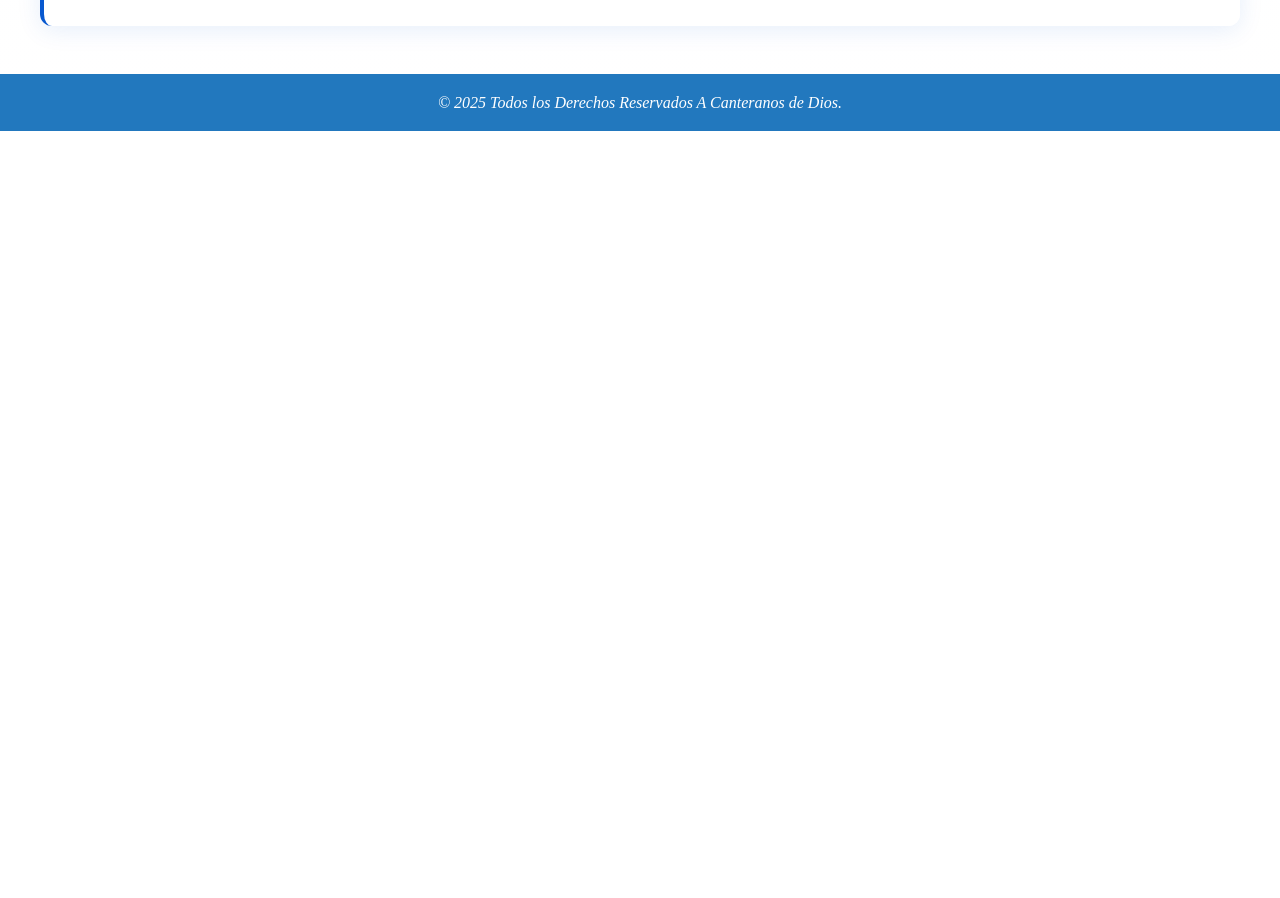
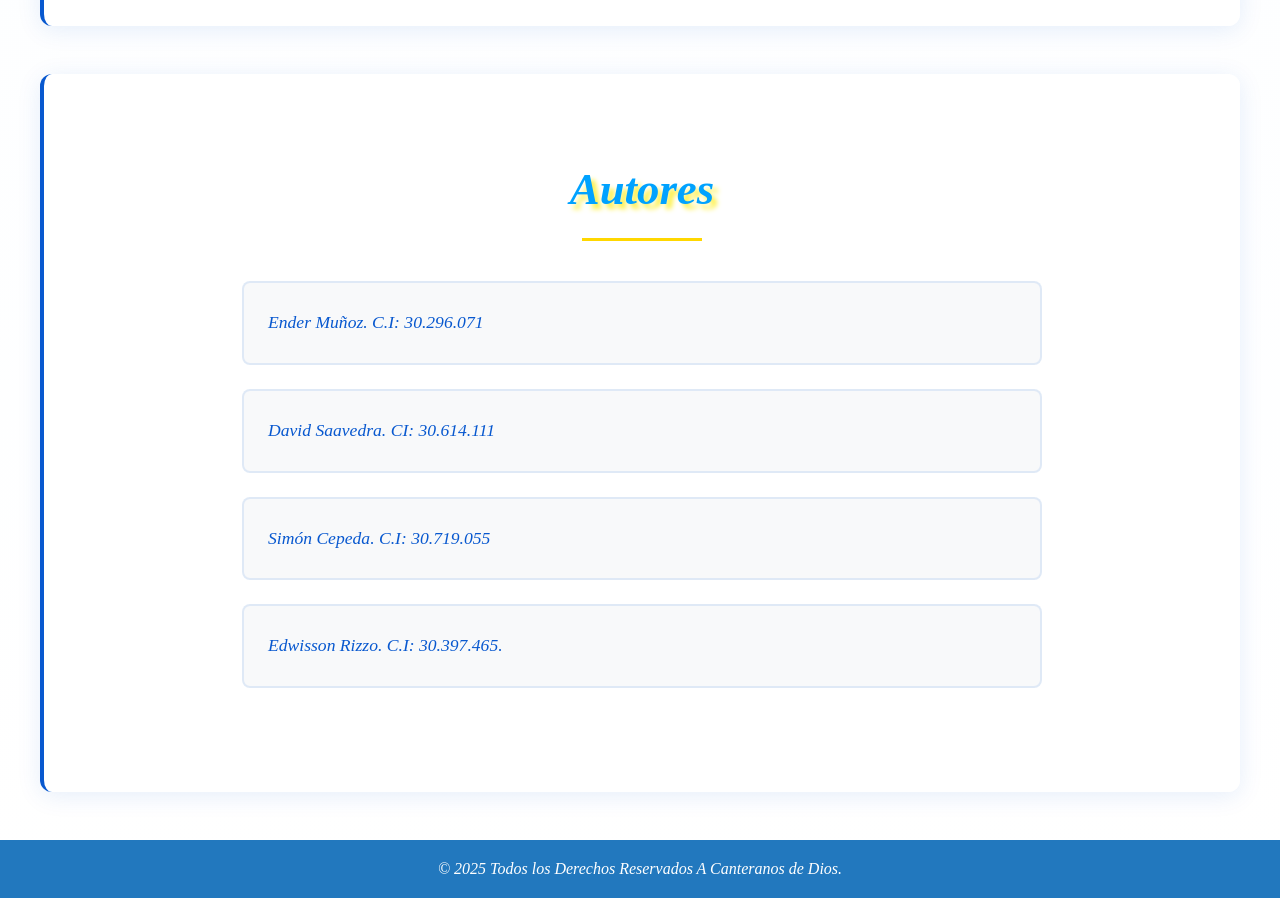
Before and after one commit to EnderLeonardo18/servicio-comunitario, a plain HTML site: page index.html in a window 1280 px wide. Shown: the part 6491-7389 px from the top of the page. Before the commit the page ends 6622 px from the top, so only its background shows below. Drawn offline with nearby package versions, Linux system fonts and the light colour scheme; a web font is replaced by a local one.

Commit message:
Agregamos una sesión de Autores de la pagina

```diff
--- a/index.html
+++ b/index.html
@@ -217,6 +217,18 @@
       <!-- Mapa de ubicación -->
       <div id="map"></div>
     </section>
+
+    <!-- Sección Autores o Alumnos -->
+    <section id="contacto" class="section">
+      <h2>Autores</h2>
+      <div class="contact-info">
+        <p>Ender Muñoz. C.I: 30.296.071</p>
+        <p>David Saavedra. CI: 30.614.111</p>
+        <p>Simón Cepeda. C.I: 30.719.055</p>
+        <p>Edwisson Rizzo. C.I: 30.397.465.
+        </p>
+      </div>
+    </section>
   </main>
 
   <!-- FOOTER -->
```
